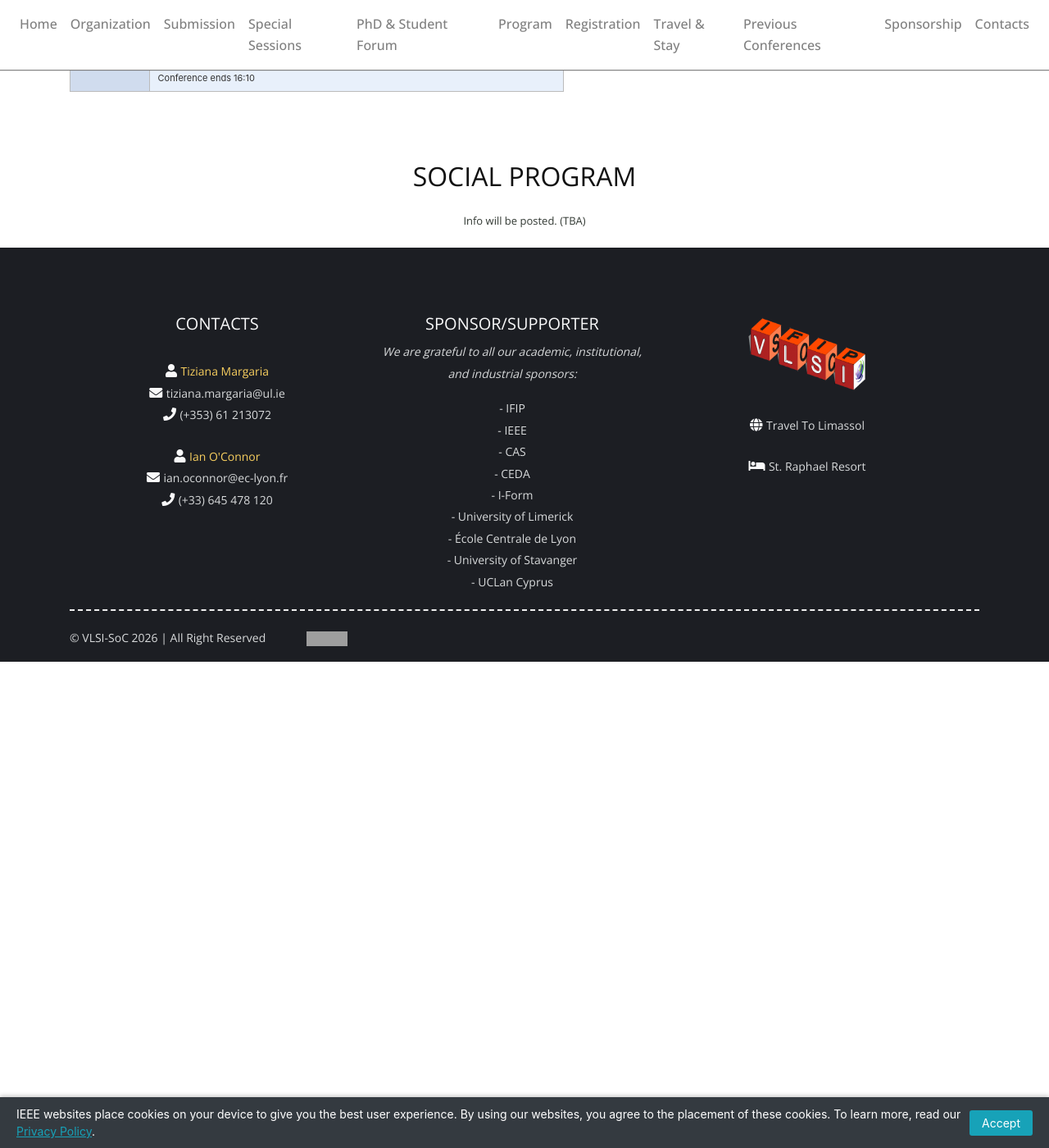
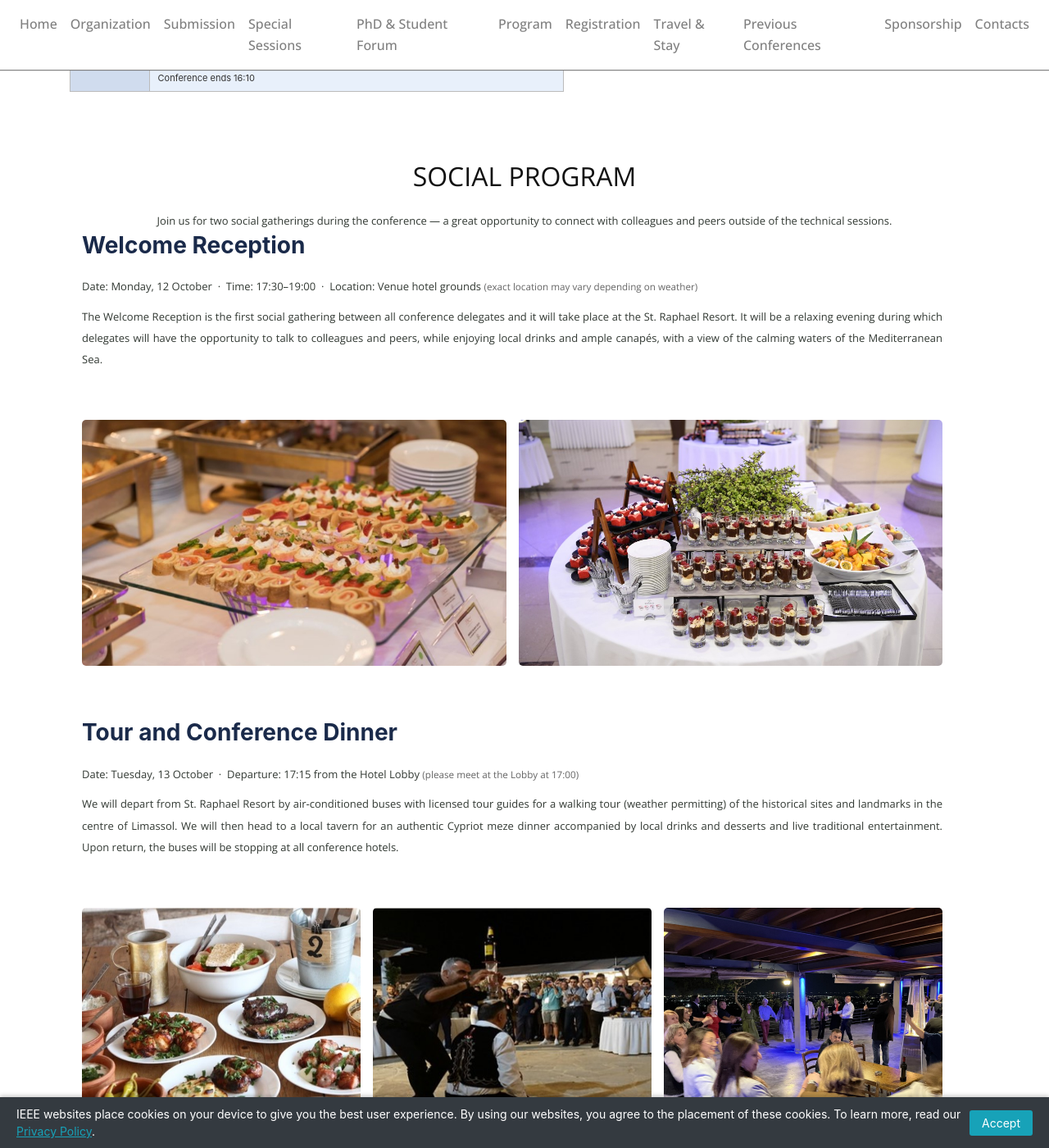
Before and after one commit to vlsi-soc/vlsi-soc, a Jekyll site: the page built from program.md, in a window 1280 px wide and 1400 px high, scrolled down 13509 px. Shown: the whole window at 82% size. Built offline with Jekyll 4.4.1, drawn with Linux system fonts in a browser that asks for light colours; nearby versions of some CDN libraries; grey boxes are pictures that could not be loaded.

Commit message:
Added info on social event

```diff
--- a/program.md
+++ b/program.md
@@ -383,7 +383,40 @@ description: "Conference program, keynotes, and schedule for VLSI-SoC 2026"
 <div class="justify-content-center txtcenter" id="soc">
       <h2 class="ops-tt txtcenter mts-10">SOCIAL PROGRAM</h2>
       <br />
-      <p class="ops-t txtcenter same-line"> Info will be posted. (TBA)</p>
-      <br /><br />
+      <p class="ops-t txtcenter same-line">Join us for two social gatherings during the conference — a great opportunity to connect with colleagues and peers outside of the technical sessions.</p>
+      <br />
+
+      <div class="row col-md-12" style="margin-bottom:40px; text-align:left">
+         <div class="col-md-12">
+            <h3 style="color:#1a2a4a; margin-bottom:20px"><b>Welcome Reception</b></h3>
+            <p class="ops-t" style="margin-bottom:10px"><b>Date:</b> Monday, 12 October &nbsp;·&nbsp; <b>Time:</b> 17:30–19:00 &nbsp;·&nbsp; <b>Location:</b> Venue hotel grounds <span style="font-size:0.9em; color:#666">(exact location may vary depending on weather)</span></p>
+            <div style="text-align:justify; margin-bottom:20px">
+               <p class="ops-t">The Welcome Reception is the first social gathering between all conference delegates and it will take place at the St. Raphael Resort. It will be a relaxing evening during which delegates will have the opportunity to talk to colleagues and peers, while enjoying local drinks and ample canapés, with a view of the calming waters of the Mediterranean Sea.</p>
+               <br />
+               <div style="display:grid; grid-template-columns:1fr 1fr; gap:15px; margin:25px 0">
+                  <img src="{{ '/img/event/cocktail-1.jpg' | relative_url }}" alt="Welcome Reception canapés" style="width:100%; height:300px; object-fit:cover; border-radius:5px;">
+                  <img src="{{ '/img/event/cocktail-2.jpeg' | relative_url }}" alt="Welcome Reception spread" style="width:100%; height:300px; object-fit:cover; border-radius:5px;">
+               </div>
+            </div>
+         </div>
+      </div>
+
+      <div class="row col-md-12" style="margin-bottom:40px; text-align:left">
+         <div class="col-md-12">
+            <h3 style="color:#1a2a4a; margin-bottom:20px"><b>Tour and Conference Dinner</b></h3>
+            <p class="ops-t" style="margin-bottom:10px"><b>Date:</b> Tuesday, 13 October &nbsp;·&nbsp; <b>Departure:</b> 17:15 from the Hotel Lobby <span style="font-size:0.9em; color:#666">(please meet at the Lobby at 17:00)</span></p>
+            <div style="text-align:justify; margin-bottom:20px">
+               <p class="ops-t">We will depart from St. Raphael Resort by air-conditioned buses with licensed tour guides for a walking tour (weather permitting) of the historical sites and landmarks in the centre of Limassol. We will then head to a local tavern for an authentic Cypriot meze dinner accompanied by local drinks and desserts and live traditional entertainment. Upon return, the buses will be stopping at all conference hotels.</p>
+               <br />
+               <div style="display:grid; grid-template-columns:1fr 1fr 1fr; gap:15px; margin:25px 0">
+                  <img src="{{ '/img/event/cyprus-meze.jpg' | relative_url }}" alt="Cypriot meze dinner" style="width:100%; height:300px; object-fit:cover; border-radius:5px;">
+                  <img src="{{ '/img/event/cyprus-entertainment.jpg' | relative_url }}" alt="Traditional Cypriot entertainment" style="width:100%; height:300px; object-fit:cover; border-radius:5px;">
+                  <img src="{{ '/img/event/cyprus-night.jpeg' | relative_url }}" alt="Conference dinner evening" style="width:100%; height:300px; object-fit:cover; border-radius:5px;">
+               </div>
+            </div>
+         </div>
+      </div>
+
+      <br />
    </div>
 </div>
```
Also changed, not shown: img/event/cocktail-1.jpg (added), img/event/cocktail-2.jpeg (added), img/event/cyprus-entertainment.jpg (added), img/event/cyprus-meze.jpg (added), img/event/cyprus-night.jpeg (added).
